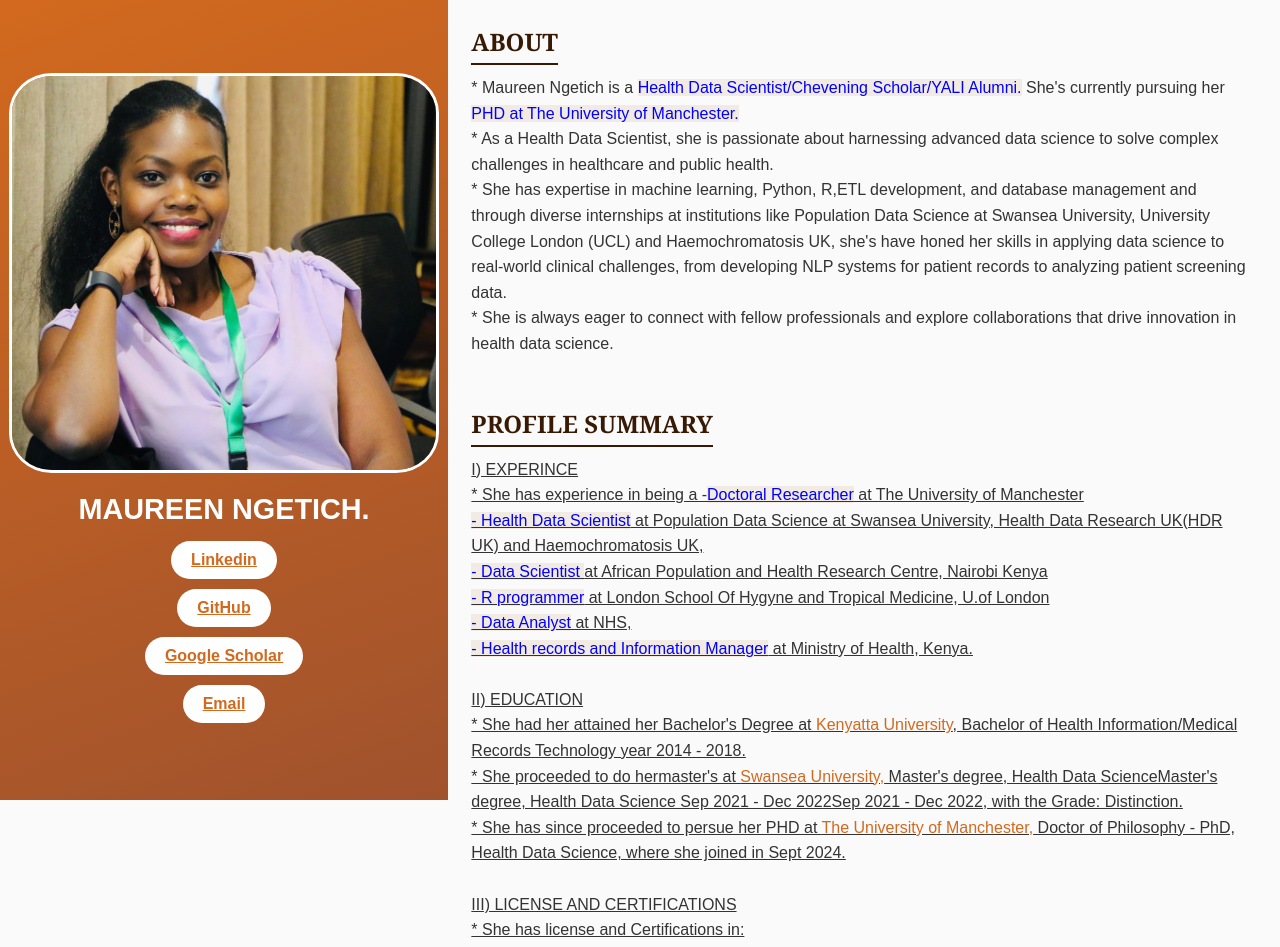
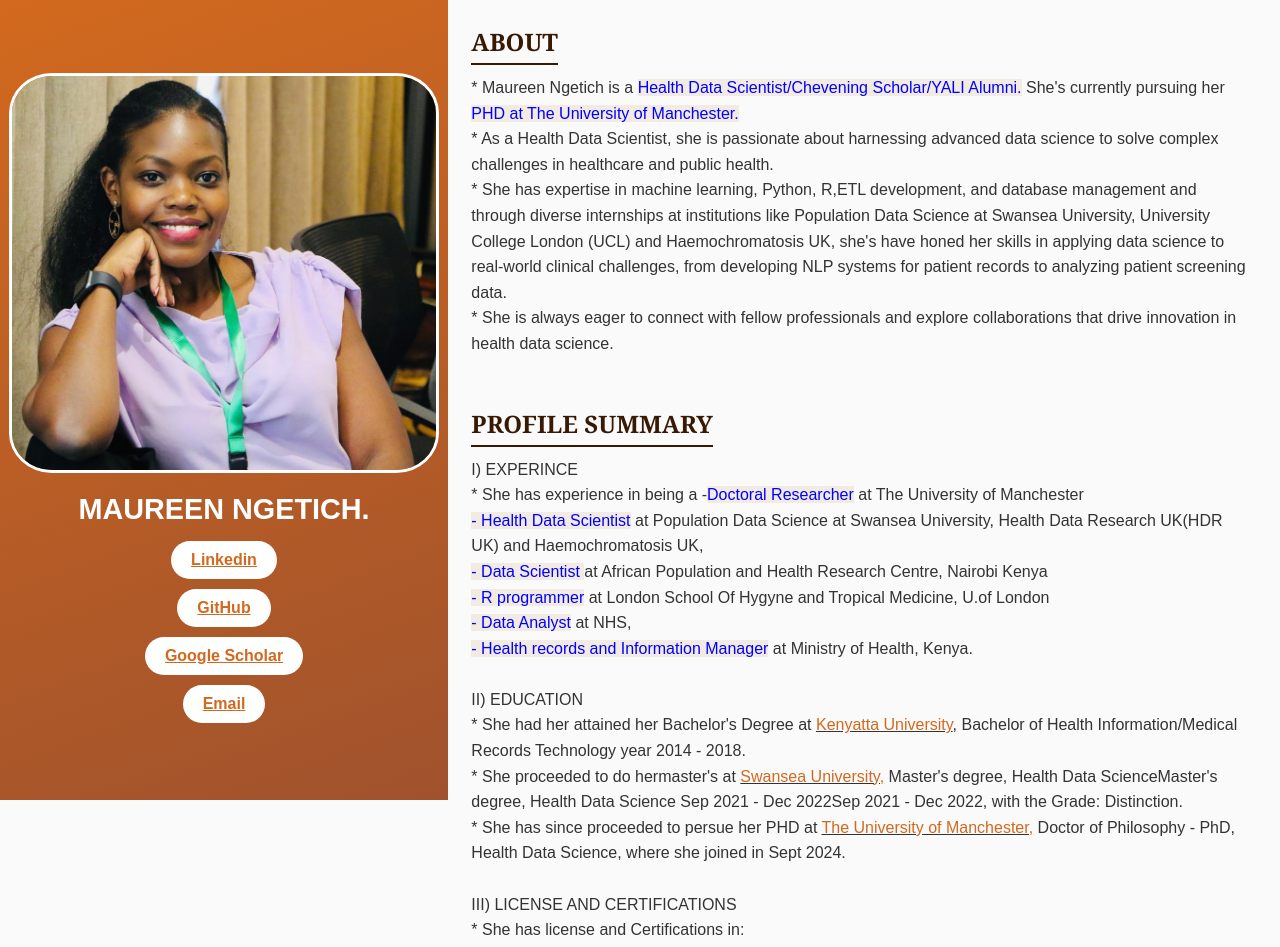
Before and after one commit to Ngettich/Maureen-s-Website, a plain HTML site: page index.html in a window 1280 px wide. Shown: the top 947 px of the page. Drawn offline with Linux system fonts and the light colour scheme.

Commit message:
Update index.html

```diff
--- a/index.html
+++ b/index.html
@@ -142,7 +142,7 @@ She's currently pursuing her<span class="highlight"> PHD at The University of Ma
             </div>
             <div class="section">
                 <h2>PROFILE SUMMARY</h2><br><p>
-                    <b></b><u>I) EXPERINCE </b><br>
+                    <b></b>I) EXPERINCE </b><br>
 * She has experience in being a -<span class="highlight">Doctoral Researcher</span> at
  The University of Manchester<br>
  <span class="highlight">- Health Data Scientist</span> at Population Data Science at Swansea University,
```
